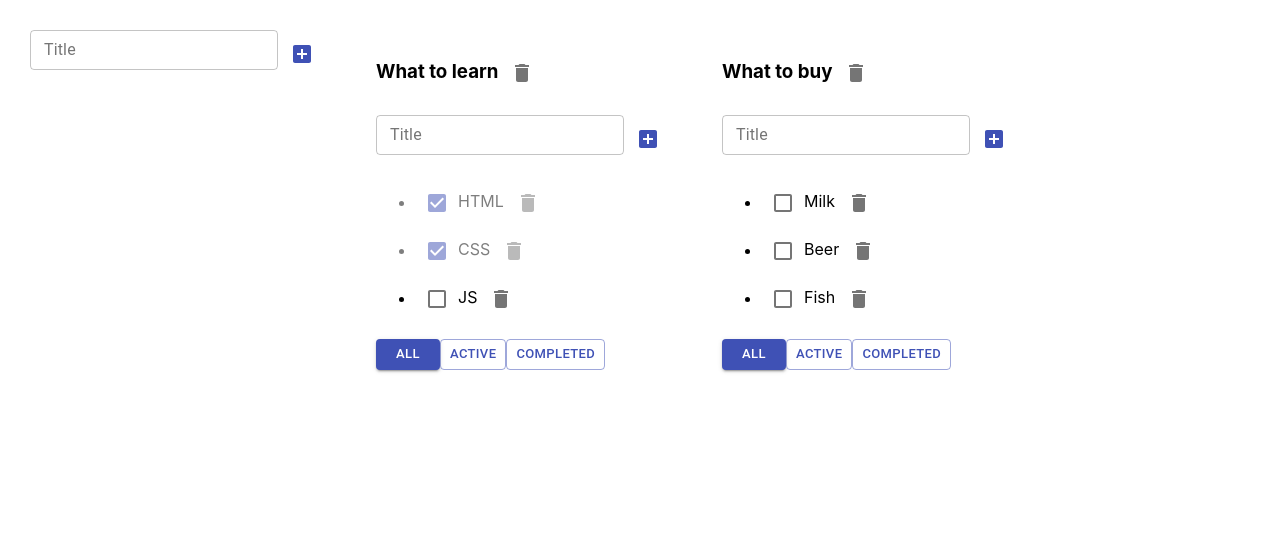
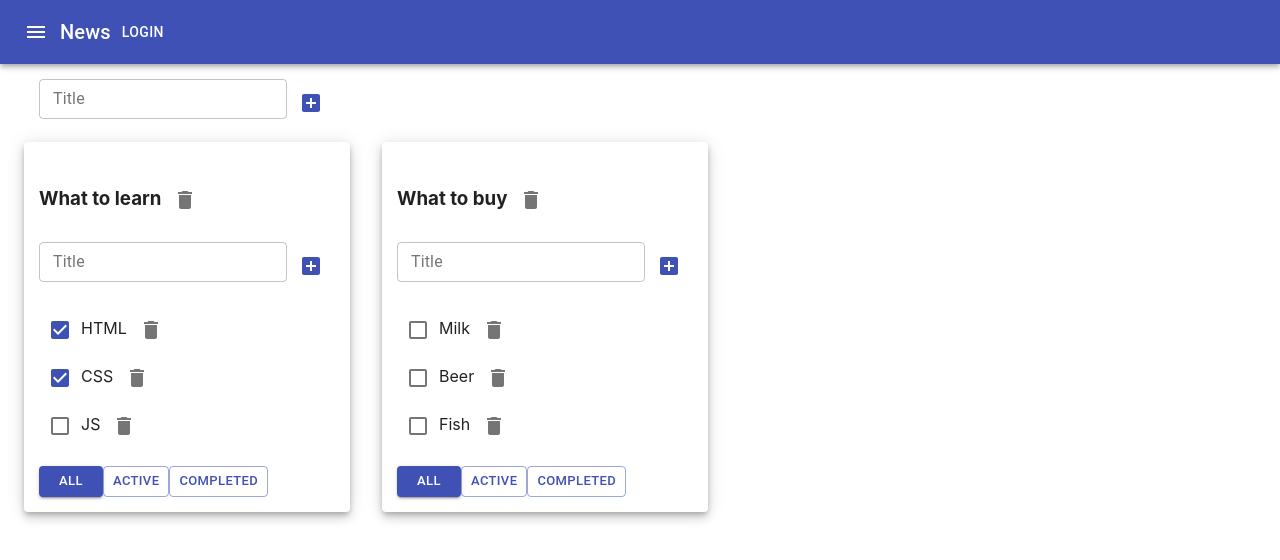
Before and after one commit to AlexBogd1/todoList, a React (Create React App) app: page / in a window 1280 px wide. Shown: the top 560 px of the page. Built offline with nearby package versions, Linux system fonts and the light colour scheme.

Commit message:
add material ui grid

```diff
--- a/src/App.css
+++ b/src/App.css
@@ -1,24 +1,24 @@
-.App {
-  padding: 30px;
-  display: flex;
-}
+/*.App {*/
+/*  padding: 30px;*/
+/*  display: flex;*/
+/*}*/
 
-.App > div {
-  margin-right: 50px;
-}
+/*.App > div {*/
+/*  margin-right: 50px;*/
+/*}*/
 
-.error {
-  border: 1px solid red;
-}
+/*.error {*/
+/*  border: 1px solid red;*/
+/*}*/
 
-.error-message {
-  color: red;
-}
+/*.error-message {*/
+/*  color: red;*/
+/*}*/
 
-.active {
-  background-color: aquamarine;
-}
+/*.active {*/
+/*  background-color: aquamarine;*/
+/*}*/
 
-.is-done {
-  opacity: 0.5;
-}
+/*.is-done {*/
+/*  opacity: 0.5;*/
+/*}*/
--- a/src/App.tsx
+++ b/src/App.tsx
@@ -3,6 +3,8 @@ import './App.css';
 import {TodoList} from "./TodoList";
 import {v1} from "uuid";
 import AddItemForm from "./AddItemForm";
+import {AppBar, IconButton, Typography, Button, Toolbar, Container, Grid, Paper} from "@material-ui/core";
+import {Menu} from "@material-ui/icons";
 
 
 export type TaskType = {
@@ -61,7 +63,6 @@ function App() {
     }
 
 
-
     function changeTaskStatus(taskId: string, isDone: boolean, todoListId: string) {
         const todoList = tasks[todoListId];
         let newTodoList = todoList.map(task => {
@@ -79,7 +80,8 @@ function App() {
         //         setTasks({...tasks});
         //     }
     }
-    function changeTaskTitle(taskId: string,todoListId: string, title: string) {
+
+    function changeTaskTitle(taskId: string, todoListId: string, title: string) {
         const todoList = tasks[todoListId];
         let newTodoList = todoList.map(task => {
             if (task.id == taskId) {
@@ -119,13 +121,13 @@ function App() {
             title: title,
             filter: "all",
         }
-        setTodoLists([newTodoList,...todoLists]);
-        setTasks({...tasks,[newTodoListId]: []});
+        setTodoLists([newTodoList, ...todoLists]);
+        setTasks({...tasks, [newTodoListId]: []});
     }
 
-    function changeTodoListTitle (todolistId: string, title: string) {
+    function changeTodoListTitle(todolistId: string, title: string) {
         const todoList = todoLists.find(tl => tl.id === todolistId);
-        if(todoList) {
+        if (todoList) {
             todoList.title = title;
             setTodoLists([...todoLists]);
         }
@@ -133,7 +135,22 @@ function App() {
 
     return (
         <div className="App">
-            <AddItemForm addItem={addTodoList} />
+            <AppBar position="static">
+                <Toolbar>
+                    <IconButton edge="start" color="inherit" aria-label="menu">
+                        <Menu/>
+                    </IconButton>
+                    <Typography variant="h6">
+                        News
+                    </Typography>
+                    <Button color="inherit">Login</Button>
+                </Toolbar>
+            </AppBar>
+            <Container fixed>
+                <Grid container style={{padding: '15px'}}>
+                    <AddItemForm addItem={addTodoList}/>
+                </Grid>
+                <Grid container spacing={4}>
                     {
                         todoLists.map(tl => {
 
@@ -147,6 +164,8 @@ function App() {
                             }
 
                             return (
+                                <Grid item>
+                                    <Paper elevation={6} style={{padding: '15px'}}>
                                         <TodoList
                                             id={tl.id}
                                             key={tl.id}
@@ -158,13 +177,19 @@ function App() {
                                             changeFilter={changeFilter}
                                             removeTodolist={removeTodolist}
                                             changeTaskStatus={changeTaskStatus}
-                            changeTaskTitle = {changeTaskTitle}
-                            changeTodoListTitle = {changeTodoListTitle}
+                                            changeTaskTitle={changeTaskTitle}
+                                            changeTodoListTitle={changeTodoListTitle}
+                                        />
+                                    </Paper>
 
-                        />
+                                </Grid>
+
                             )
                         })
-            }
+                    }</Grid>
+
+
+            </Container>
 
 
         </div>
--- a/src/TodoList.tsx
+++ b/src/TodoList.tsx
@@ -40,7 +40,7 @@ export function TodoList(props: PropsType) {
 
 
         return (
-            <li key={t.id} className={t.isDone ? 'is-done' : ''}>
+            <li key={t.id} className={t.isDone ? 'is-done' : ''} >
                 {/*<input*/}
                 {/*    type="checkbox"*/}
                 {/*    onChange={changeStatus}*/}
@@ -87,7 +87,7 @@ export function TodoList(props: PropsType) {
             </h3>
             <AddItemForm addItem={addTask}/>
 
-            <ul>
+            <ul style ={{listStyle: "none", paddingLeft: "0"}}>
                 {tasks}
             </ul>
             <div>
```
Lines whose indentation alone changed are shown as unchanged.
